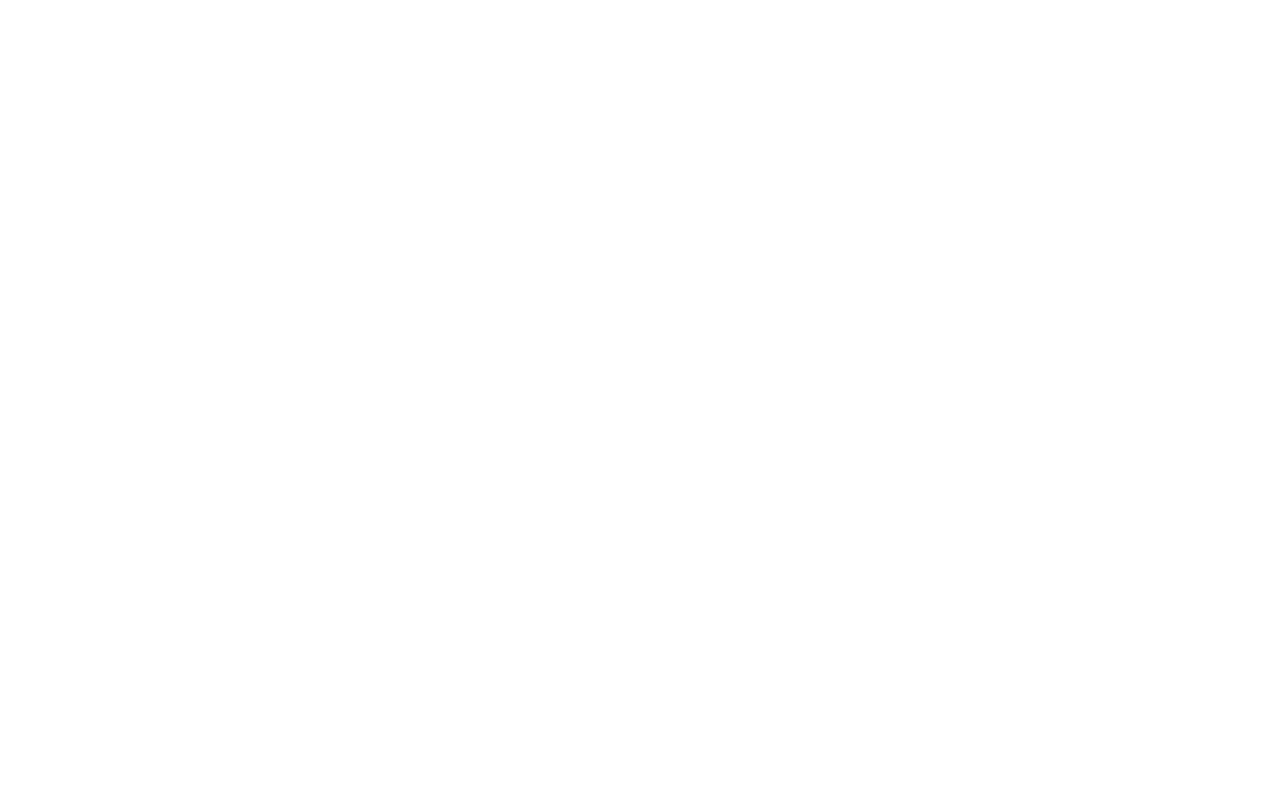
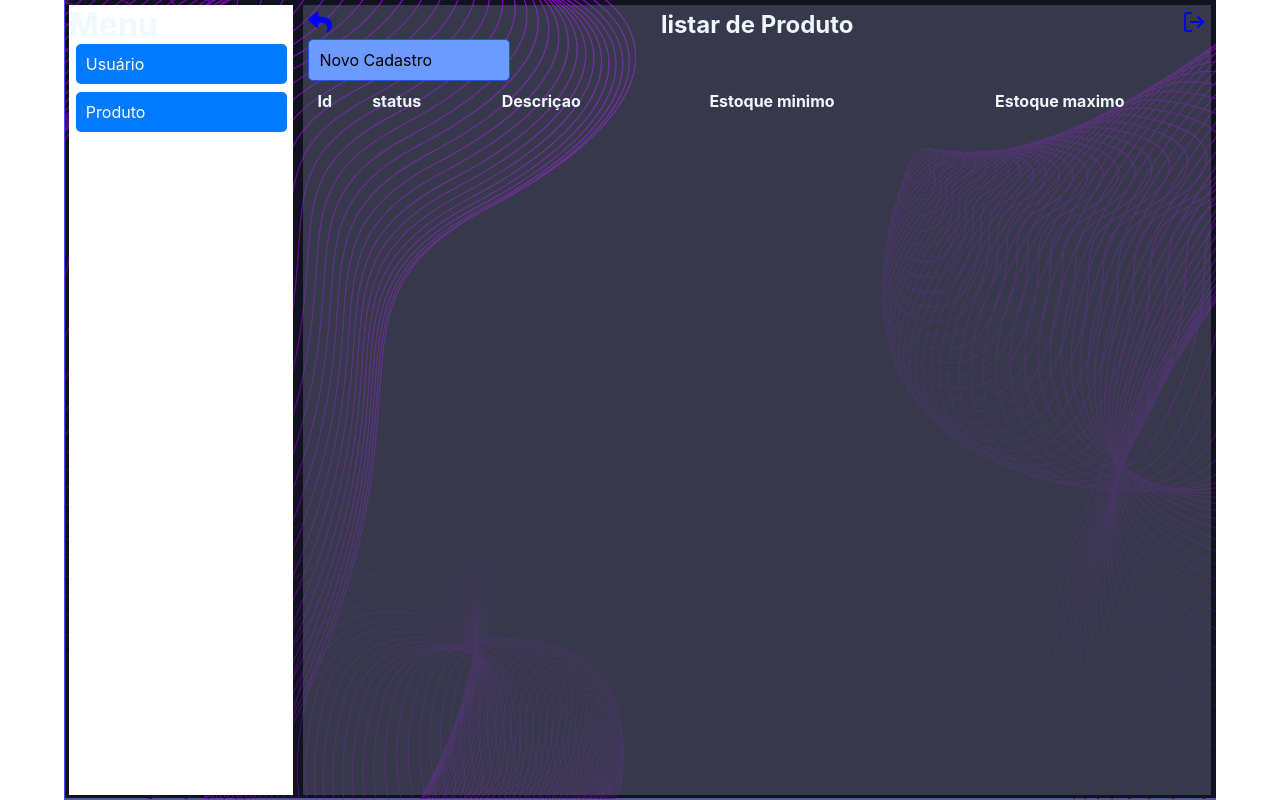
Before and after one commit to fa9958189/madereira-fontend, a React (Create React App) app: page /listaprodutos in a window 1280 px wide. Before the commit this address had no page. Built offline with nearby package versions, Linux system fonts and the light colour scheme.

Commit message:
lista prudutos

```diff
--- a/src/componente/Head/index.js
+++ b/src/componente/Head/index.js
@@ -1,17 +1,40 @@
 import {FiLogOut} from 'react-icons/fi';
 import { FaReply } from "react-icons/fa";
+import {useNavigate} from 'react-router-dom';
+import { confirmAlert } from 'react-confirm-alert';
 import './styles.css';
 
 export default function Head({title}){
+    const navigate = useNavigate();
+    function retornar(){
+      navigate(-1);
+    }
+    function sair(){
+       navigate("/");
+    }
+   const confirmarsaida=()=> {
+       confirmAlert({
+           message: "Deseja realmente sair?",
+           buttons: [
+          {
+              label: 'Sim',
+              onClick: () => {
+                sair();
+             }
+          },
+          {
+             label: 'Não',
+            // onClick: () => alert('Click No')
+           }
+           ]
+       });
 
-
-
-
+        };
     return(
         <div className="head">
-            <FaReply size={24} color='blue' />
+            <FaReply onClick={retornar} size={24} color='blue' />
             <h2>{title}</h2>
-            <FiLogOut size={24} color='blue' />
+            <FiLogOut onClick={confirmarsaida} size={24} color='blue' />
         </div>
     )
 }
--- a/src/pages/cadastroProduto/index.js
+++ b/src/pages/cadastroProduto/index.js
@@ -34,18 +34,19 @@ export default function Cadastroproduto() {
           else if(estoque_minimo==="" ||estoque_minimo===0)
           i++;
           else if(estoque_maximo==="" ||estoque_maximo===0)
-          i++;
+          i++
         if(i===0)
         {
-          const banco =JSON.parse(localStorage.getItem("cd-produto") || "[]");
+          const banco =JSON.parse(localStorage.getItem("cd-produtos") || "[]");
           banco.push(produto);
-          localStorage.setItem("cd-produto",JSON.stringify(banco));
+          localStorage.setItem("cd-produtos",JSON.stringify(banco));
           alert("Produto salvo com sucesso");
-          navigate('/listaProduto');
+          navigate('/listaprodutos');
         }else{
           alert("Verifique! Há campos vazios!")
         }
   }
+
 
     return (
 
@@ -106,6 +107,7 @@ export default function Cadastroproduto() {
         </div>
     </div>
 
+
     )
 
   }
--- /dev/null
+++ b/src/pages/listarProduto/index.js
@@ -0,0 +1,103 @@
+import '../../pages/global.css';
+import Menu from '../../componente/menu';
+import { FiEdit,FiTranh,FiDelete,FiFilePlus, FiTrash }from "react-icons/fi";
+import { FaAngry } from "react-icons/fa";
+import { confirmAlert } from 'react-confirm-alert'; // Import
+import 'react-confirm-alert/src/react-confirm-alert.css'; // Import css
+import { Link } from 'react-router-dom';
+import Head from '../../componente/Head';
+
+export default function Listaproduto() {
+
+      //  const dados=[
+      //       {id:1,nome:"carlos",email:"carlos@gmail.com",senha:"123"},
+      //       {id:2,nome:"felipe",email:"felipe@gmail.com",senha:"123"},
+      //       {id:3,nome:"nilson",email:"nilson@gmail.com",senha:"123"},
+
+      //  ]
+
+       const banco =JSON.parse(localStorage.getItem("cd-produtos") || "[]");
+
+       const apagar = (id) => {
+        confirmAlert({
+          title: 'Excluir Produto',
+          message: 'Deseja realmente excluir esse Produto?',
+          buttons: [
+            {
+              label: 'Sim',
+              onClick: () => alert(`Voce apagou o Produto id:${id}`)
+            },
+            {
+              label: 'Nao',
+              onClick: () => alert('Click No')
+            }
+          ]
+        });
+      };
+
+
+
+
+
+    return (
+
+    <div className="dashboard-container">
+
+        <div className='menu'>
+
+            <Menu />
+        </div>
+        <div className='principal'>
+        <Head title="listar de Produto" />
+
+           <Link to="/CadastroProduto" className='btn-novo'>Novo Cadastro</Link>
+           <table>
+             <tr>
+                    <th>Id</th>
+                    <th>status</th>
+                    <th>Descriçao</th>
+                    <th>Estoque minimo</th>
+                    <th>Estoque maximo</th>
+                    <th></th>
+                    <th></th>
+             </tr>
+             {
+                banco.map((pro)=>{
+                    return(
+                        <tr key={pro.toString()}>
+                            <td>{pro.id}</td>
+                            <td>{pro.status}</td>
+                            <td>{pro.descricao}</td>
+                            <td>{pro.estoque_minimo}</td>
+                            <td>{pro.estoque_maximo}</td>
+
+                            <td className='botoes'>
+                                <FiEdit size={18}
+                                 color='white'
+                                 cursor="pointer"/>
+                            </td>
+
+                            <td className='botoes'>
+                                <FiTrash
+                                size={18}
+                                color='red'
+                                onClick={(e)=>apagar(pro.id)}
+                                cursor="pointer"/>
+                            </td>
+
+
+
+                        </tr>
+                    )
+                })
+             }
+
+
+           </table>
+        </div>
+    </div>
+
+
+    )
+
+  }
--- a/src/routes.js
+++ b/src/routes.js
@@ -3,6 +3,7 @@ import {BrowserRouter,Route,Routes} from 'react-router-dom'
 import Logon from './pages/logon'
 import Dashbord from './pages/dashboard';
 import Listausuario from './pages/listarUsuario';
+import Listaproduto from './pages/listarProduto';
 import CadastroUsuario from './pages/cadastroUsuario';
 import Cadastroproduto from './pages/cadastroProduto';
 
@@ -14,7 +15,8 @@ export default function Rotas(){
              <Route path="/" exact element={<Logon />} />
              <Route path="/dashboard" element={<Dashbord />} />
              <Route path="/listausuario" element={<Listausuario />} />
-             <Route path="/cadastroUsuario" element={<CadastroUsuario />} />
+             <Route path="/listaprodutos" element={<Listaproduto />} />
+             <Route path="/cadastrousuario" element={<CadastroUsuario />} />
              <Route path="/cadastroproduto" element={<Cadastroproduto />} />
 
              {/* <Route path="/editarusuario/:id" element={<Editarusuario />} /> */}
```
Also changed, not shown: src/pages/listarProduto/style.css (added).
